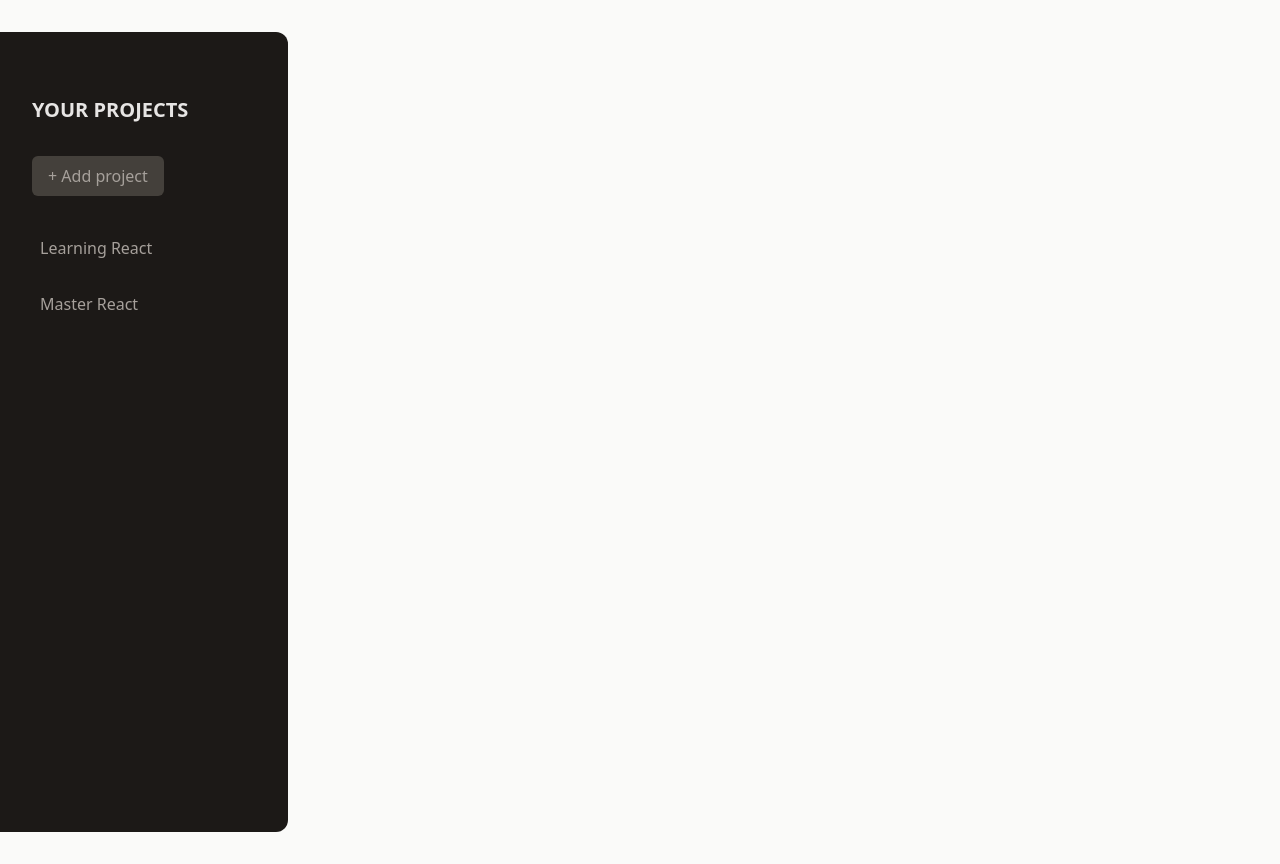
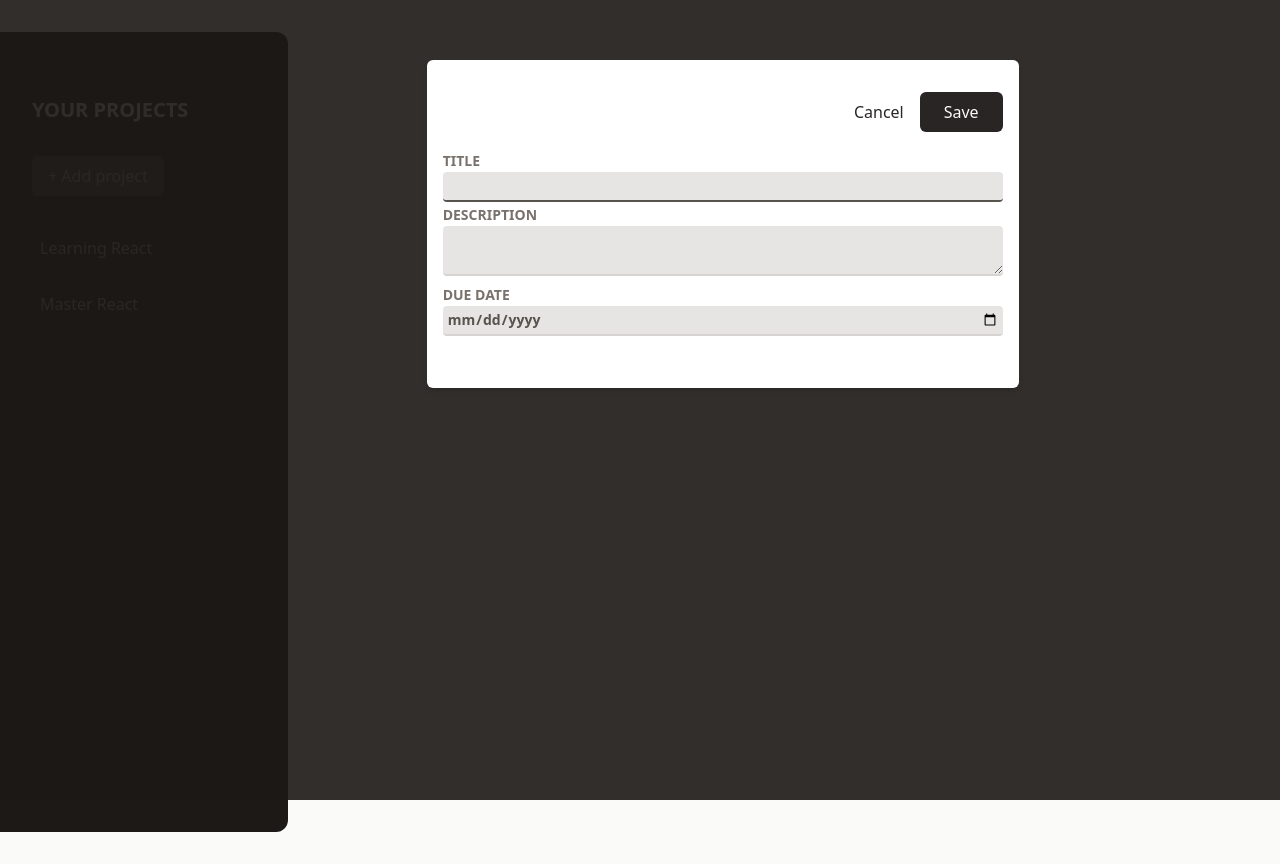
Before and after one commit to habahabahaba/Project-Management-App, a React (Vite) app: page / in a window 1280 px wide. Both pictures are taken after a click on the button "+ Add project". Built offline with nearby package versions, Linux system fonts and the light colour scheme.

Commit message:
Add NewProjectDialog component. WIP.

```diff
--- a/src/App.tsx
+++ b/src/App.tsx
@@ -3,24 +3,40 @@
 // Store:
 // React Router:
 // React:
-import { use } from "react";
+import { use, useRef } from "react";
 // Context:
 import projectsLocalCtx from "./context/projectsLocalCtx";
 // Hooks:
 // Components:
 import Sidebar from "./Components/Sidebar";
 import ProjectDetails from "./Components/ProjectDetails";
+import Fallback from "./Components/Fallback";
+import NewProjectDialog from "./Components/NewProjectDialog";
 // CSS:
 // Types, interfaces and enumns:
+import type { NewProjectDialogHandle } from "./Components/NewProjectDialog";
 
 function App() {
+  // State:
+  const newProjectDialogHandle = useRef<NewProjectDialogHandle>(null);
   // Context:
-  const { selectedId } = use(projectsLocalCtx);
+  const { selectedId, selectId } = use(projectsLocalCtx);
+  // Handlers:
+  function handleCreateNewProject() {
+    selectId(null);
+    newProjectDialogHandle?.current?.showModal();
+    newProjectDialogHandle?.current?.focus();
+  }
   // JSX:
   return (
     <main className='my-8 flex h-screen gap-8'>
-      <Sidebar />
-      {selectedId ? <ProjectDetails /> : null}
+      <Sidebar onCreateNewProject={handleCreateNewProject} />
+      {selectedId ? (
+        <ProjectDetails />
+      ) : (
+        <Fallback onCreateNewProject={handleCreateNewProject} />
+      )}
+      <NewProjectDialog ref={newProjectDialogHandle} />
     </main>
   );
 }
--- /dev/null
+++ b/src/Components/Fallback.tsx
@@ -0,0 +1,44 @@
+// 3rd party:
+// Redux RTK:
+// Store:
+// React Router:
+// React:
+// Context:
+// Hooks:
+// Components:
+// CSS:
+import noProjectsPNG from "../assets/no-projects.png";
+// Types, interfaces and enumns:
+import type { FC } from "react";
+interface FallbackProps {
+  onCreateNewProject: () => void;
+}
+
+const Fallback: FC<FallbackProps> = ({ onCreateNewProject }) => {
+  // JSX:
+  return (
+    <div className='mt-24 w-2/3 text-center'>
+      <img
+        alt='notepad and pen'
+        src={noProjectsPNG}
+        className='mx-auto h-16 w-16 object-contain'
+      />
+      <h2 className='my-4 text-xl font-bold text-stone-500'>
+        No Project Selected
+      </h2>
+      <p className='mb-6 text-stone-400'>
+        Select a project or get started with a new one
+      </p>
+      <button
+        onClick={() => {
+          onCreateNewProject();
+        }}
+        className='rounded-md bg-stone-700 px-4 py-2 text-xs text-stone-400 hover:bg-stone-600 hover:text-stone-100 md:text-base'
+      >
+        Create new project
+      </button>
+    </div>
+  );
+};
+
+export default Fallback;
--- /dev/null
+++ b/src/Components/NewProjectDialog.tsx
@@ -0,0 +1,119 @@
+// 3rd party:
+// Redux RTK:
+// Store:
+// React Router:
+// React:
+import { use, useImperativeHandle, forwardRef, useRef } from "react";
+import { createPortal } from "react-dom";
+// Context:
+// Hooks:
+// Components:
+// CSS:
+// Types, interfaces and enumns:
+import type { ForwardedRef } from "react";
+interface NewProjectDialogProps {}
+interface FormState {
+  title: "please enter a project title" | "";
+  description: "please enter a project description" | "";
+  dueDate: "please enter a due date for a project" | "";
+}
+export type NewProjectDialogHandle = {
+  showModal: () => void;
+  focus: () => void;
+};
+
+const modalRootEl = document.getElementById("modal-root");
+const NewProjectDialog = forwardRef<
+  NewProjectDialogHandle,
+  NewProjectDialogProps
+>(({}: NewProjectDialogProps, ref: ForwardedRef<NewProjectDialogHandle>) => {
+  const dialogRef = useRef<HTMLDialogElement>(null);
+  const formRef = useRef<HTMLFormElement>(null);
+  const titleInputRef = useRef<HTMLInputElement>(null);
+  useImperativeHandle(ref, () => ({
+    showModal: () => {
+      dialogRef.current?.showModal();
+    },
+    focus: () => {
+      titleInputRef.current?.focus();
+    },
+  }));
+
+  // Handlers:
+  function handleCancel() {
+    dialogRef.current?.close();
+  }
+
+  // JSX:
+  return modalRootEl
+    ? createPortal(
+        <dialog
+          ref={dialogRef}
+          role='dialog'
+          onClick={(ev) => {
+            if (ev.target === dialogRef.current) {
+              handleCancel();
+            }
+          }}
+          className='absolute top-15 left-1/3 rounded-md p-4 shadow-md backdrop:bg-stone-900/90'
+        >
+          <div className='mt-4 mb-9 w-[35rem]'>
+            <form ref={formRef}>
+              <menu className='my-4 flex items-center justify-end gap-4'>
+                <button
+                  onClick={handleCancel}
+                  className='text-stone-800 hover:text-stone-950'
+                >
+                  Cancel
+                </button>
+                <button className='rounded-md bg-stone-800 px-6 py-2 text-stone-50 hover:bg-stone-950'>
+                  Save
+                </button>
+              </menu>
+
+              <label
+                htmlFor='project_title'
+                className='text-sm font-bold text-stone-500 uppercase'
+              >
+                title
+                <input
+                  ref={titleInputRef}
+                  id='project_title'
+                  name='project_title'
+                  type='text'
+                  className='w-full rounded-sm border-b-2 border-stone-300 bg-stone-200 p-1 text-stone-600 focus:border-stone-600 focus:outline-none'
+                />
+              </label>
+              <label
+                htmlFor='project_description'
+                className='text-sm font-bold text-stone-500 uppercase'
+              >
+                description
+                <textarea
+                  id='project_description'
+                  name='project_description'
+                  // type='text'
+                  className='w-full rounded-sm border-b-2 border-stone-300 bg-stone-200 p-1 text-stone-600 focus:border-stone-600 focus:outline-none'
+                />
+              </label>
+              <label
+                htmlFor='project_due_date'
+                className='text-sm font-bold text-stone-500 uppercase'
+              >
+                due date
+                <input
+                  id='project_due_date'
+                  name='project_due_date'
+                  type='date'
+                  className='w-full rounded-sm border-b-2 border-stone-300 bg-stone-200 p-1 text-stone-600 focus:border-stone-600 focus:outline-none'
+                />
+              </label>
+            </form>
+          </div>
+        </dialog>,
+        modalRootEl,
+      )
+    : null;
+});
+
+export default NewProjectDialog;
--- a/src/Components/ProjectTasks.tsx
+++ b/src/Components/ProjectTasks.tsx
@@ -30,10 +30,9 @@ const ProjectTasks: FC<ProjectTasksProps> = ({ projectId, tasks }) => {
     currentState: string,
     formData: FormData,
   ): Promise<string> {
-    // Safeguard:
-    if (!formData) return "please enter a title";
     // Validation:
-    let title = formData.get("task_title") as string;
+    let title = formData.get("task_title");
+    if (typeof title !== "string") return "please enter a title";
     title = title.trim();
     if (!title) return "please enter a title";
 
@@ -42,7 +41,6 @@ const ProjectTasks: FC<ProjectTasksProps> = ({ projectId, tasks }) => {
       payload: { projectId, title },
     });
 
-    // Reset the form state:
     return "";
   }
   const [formState, formAction, isPending] = useActionState(addTask, "");
--- a/src/Components/Sidebar.tsx
+++ b/src/Components/Sidebar.tsx
@@ -10,15 +10,20 @@ import ProjectsList from "./ProjectsList";
 // CSS:
 // Types, interfaces and enumns:
 import type { FC } from "react";
-
-const Sidebar: FC = () => {
+interface SidebarProps {
+  onCreateNewProject: () => void;
+}
+const Sidebar: FC<SidebarProps> = ({ onCreateNewProject }) => {
   // JSX:
   return (
     <aside className='w-1/3 rounded-r-xl bg-stone-900 px-8 py-16 text-stone-50 md:w-72'>
       <h2 className='mb-8 font-bold text-stone-200 uppercase md:text-xl'>
         Your Projects
       </h2>
-      <button className='rounded-md bg-stone-700 px-4 py-2 text-xs text-stone-400 hover:bg-stone-600 hover:text-stone-100 md:text-base'>
+      <button
+        onClick={onCreateNewProject}
+        className='rounded-md bg-stone-700 px-4 py-2 text-xs text-stone-400 hover:bg-stone-600 hover:text-stone-100 md:text-base'
+      >
         + Add project
       </button>
       <ProjectsList />
```
